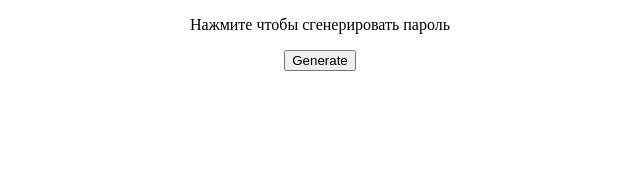
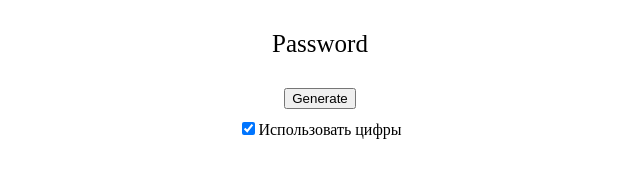
Before and after one commit to Gusland/todoBobrova, a plain HTML site: page generate/index.html in a window 1280 px wide. Shown: the whole page, without its empty margins (320-960 px from the left). Drawn offline with Linux system fonts and the light colour scheme.

Commit message:
Added generation with numbers

```diff
--- a/generate/index.html
+++ b/generate/index.html
@@ -6,11 +6,13 @@
    <script src="random.js"></script>
  </head>
 
-<body style="text-align: center;">
+<body>
 
-  <p> Нажмите чтобы сгенерировать пароль </p>
-  <button onclick="generate(6)">Generate</button>
-  <div id="random" style="font-size: 25px; padding: 10px;"></div>
+<div style="text-align: center;">
+  <label id="random" style="margin: 30px; font-size: 25px; display: block;">Password</label>
+  <input type="submit" value="Generate" onclick="generate(6);">
+  <label style="display: block; padding: 10px;"><input onclick="generateWithNumbers();" checked type="checkbox">Использовать цифры</label>
+</div>
 
 </body>
 </html>
--- a/generate/random.js
+++ b/generate/random.js
@@ -1,4 +1,6 @@
 "use strict";
+
+var withNumbers = true;
 
 function generate (wordLength) {
 
@@ -8,6 +10,7 @@ function generate (wordLength) {
   var letter = randomInteger(0,1); //0 - первая буква согласная, 1 - гласная, в дальнейшем используется для чередования
   var result = '';
 
+  if (withNumbers) {wordLength = wordLength - 2}
   while (count < wordLength)
   {
     if (letter === 0){
@@ -20,6 +23,10 @@ function generate (wordLength) {
     count++;
   }
 
+  if (withNumbers){
+    result += randomInteger(10, 99);
+  }
+
   document.getElementById("random").innerHTML = result;
 }
 
@@ -28,3 +35,8 @@ function randomInteger(min, max) {
   rand = Math.floor(rand);
   return rand;
 }
+
+  function generateWithNumbers(){
+  withNumbers = !withNumbers;
+
+}
```
